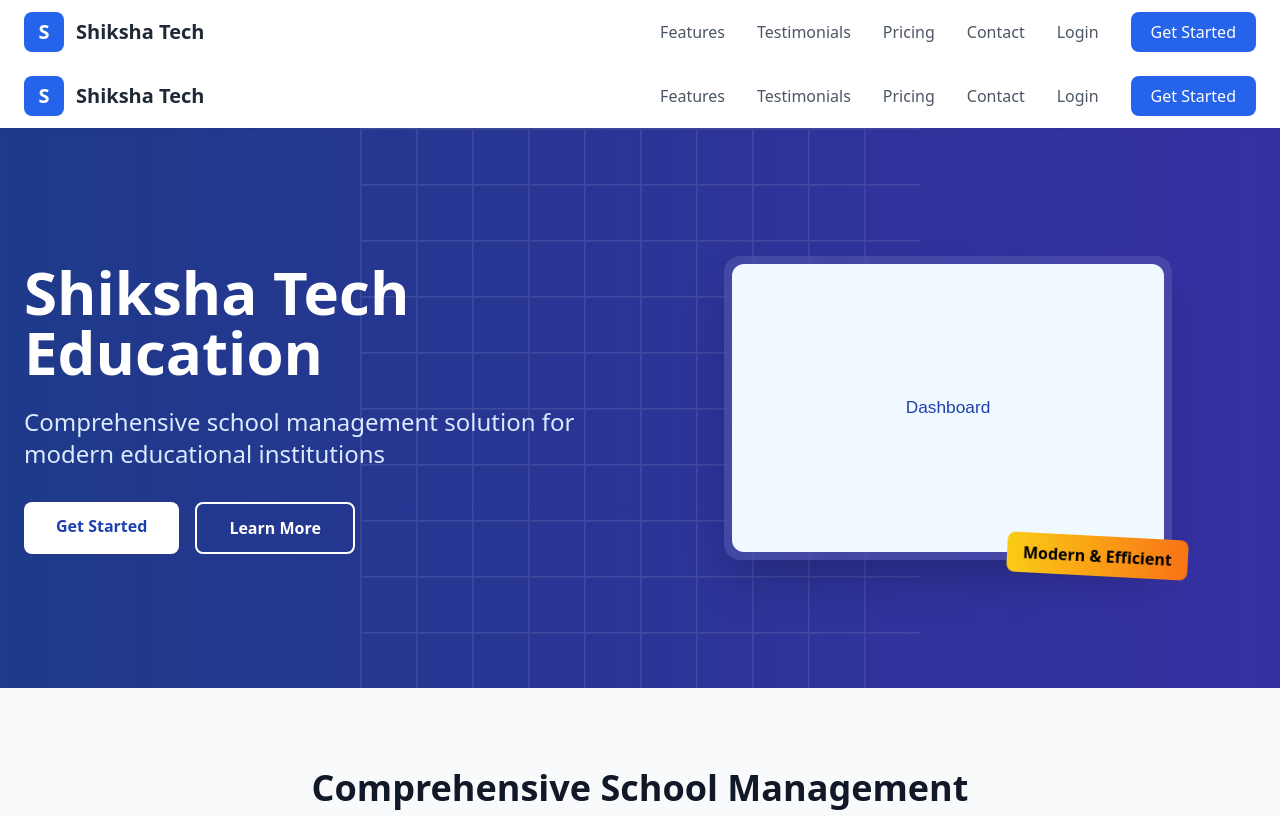
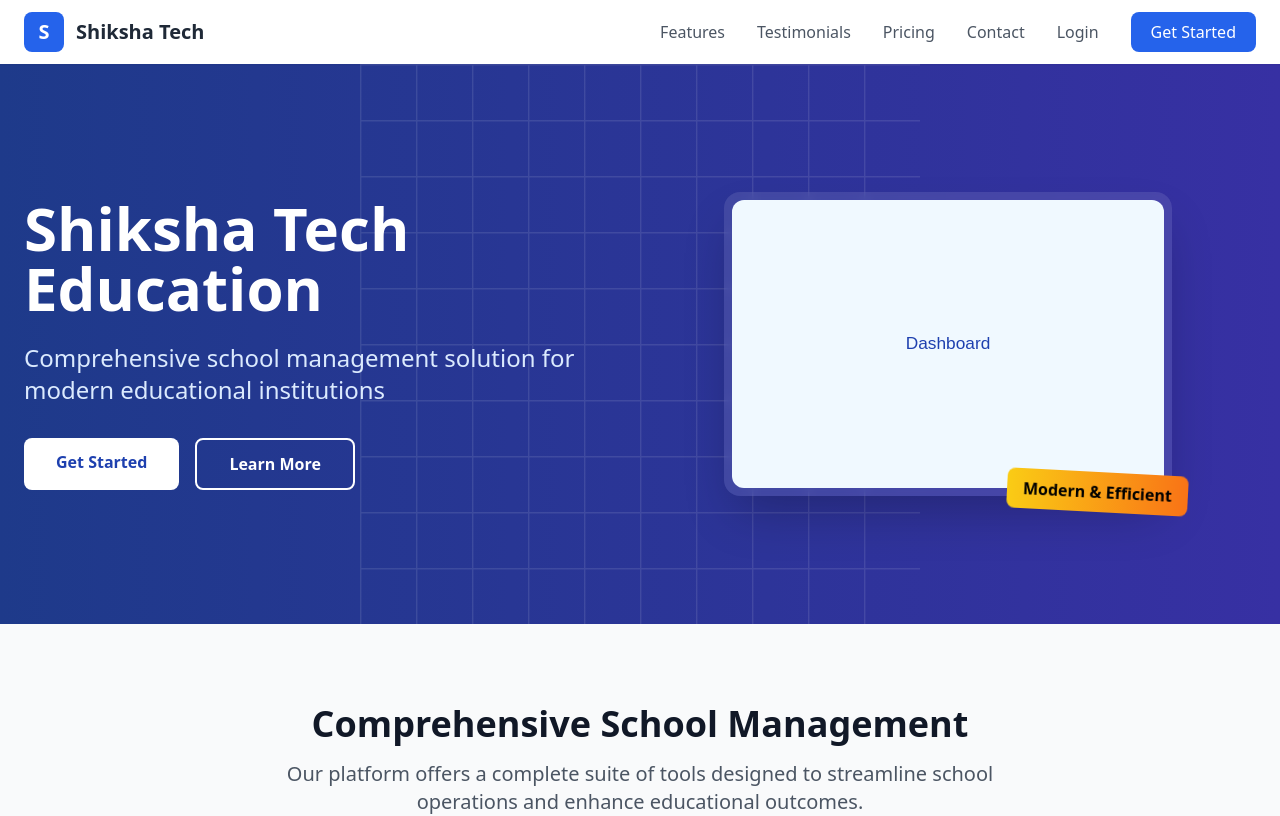
Before and after one commit to omjeem/shiksha-tech-web, a Next.js app: page / in a window 1280 px wide. Shown: the top 816 px of the page. Built offline with nearby package versions, Linux system fonts and the light colour scheme.

Commit message:
double nav bar fix

```diff
--- a/src/app/page.tsx
+++ b/src/app/page.tsx
@@ -1,23 +1,19 @@
 import AppDownload from "@/components/Landing/AppDownload";
 import Contact from "@/components/Landing/Contact";
 import Features from "@/components/Landing/Features";
-import Footer from "@/components/Landing/Footer";
 import Hero from "@/components/Landing/Hero";
-import Navbar from "@/components/Landing/Navbar";
 import Pricing from "@/components/Landing/Pricing";
 import Testimonials from "@/components/Landing/Testimonials";
 
 export default function Home() {
   return (
     <main>
-      <Navbar />
       <Hero />
       <Features />
       <Testimonials />
       <AppDownload />
       <Pricing />
       <Contact />
-      <Footer />
     </main>
   );
 }
```
